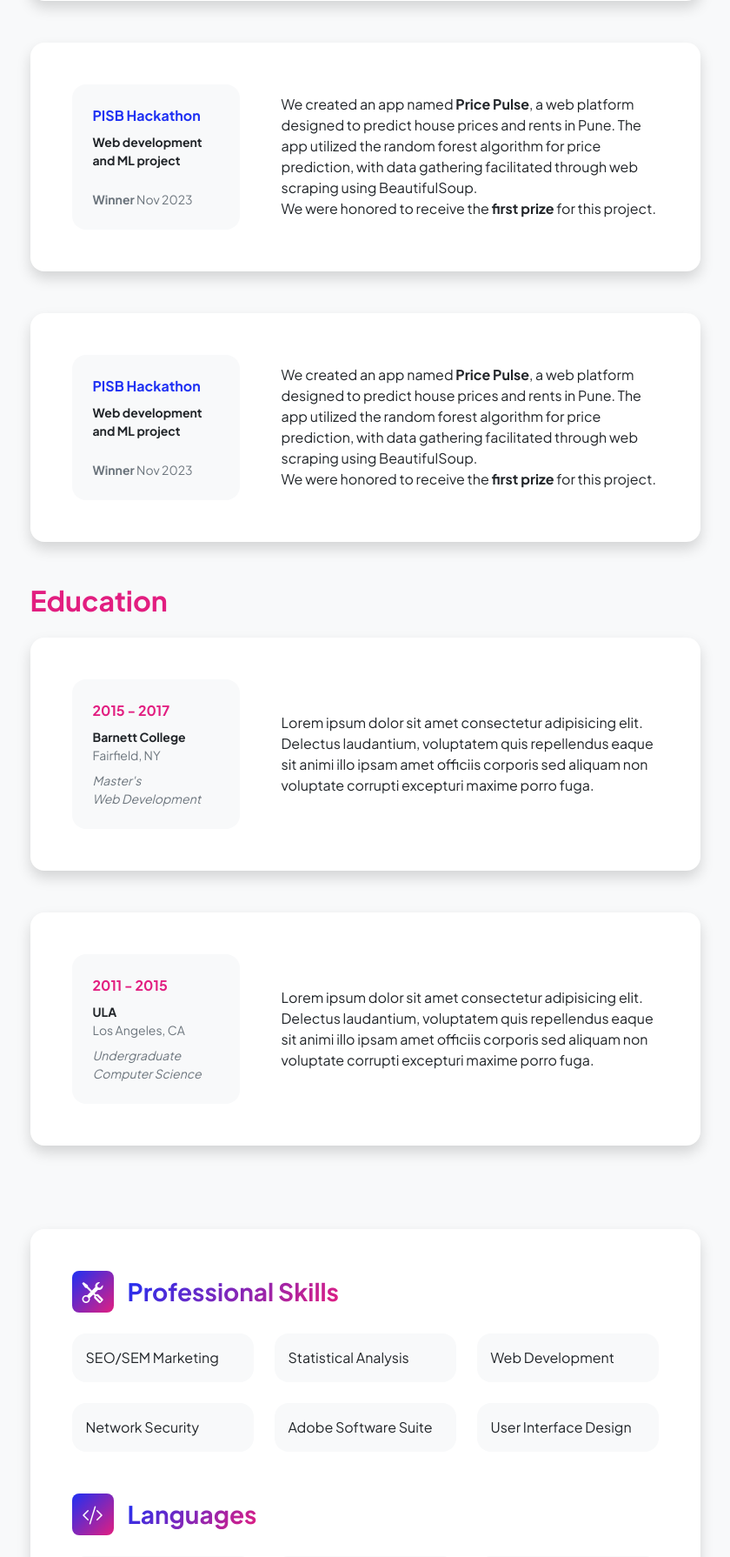
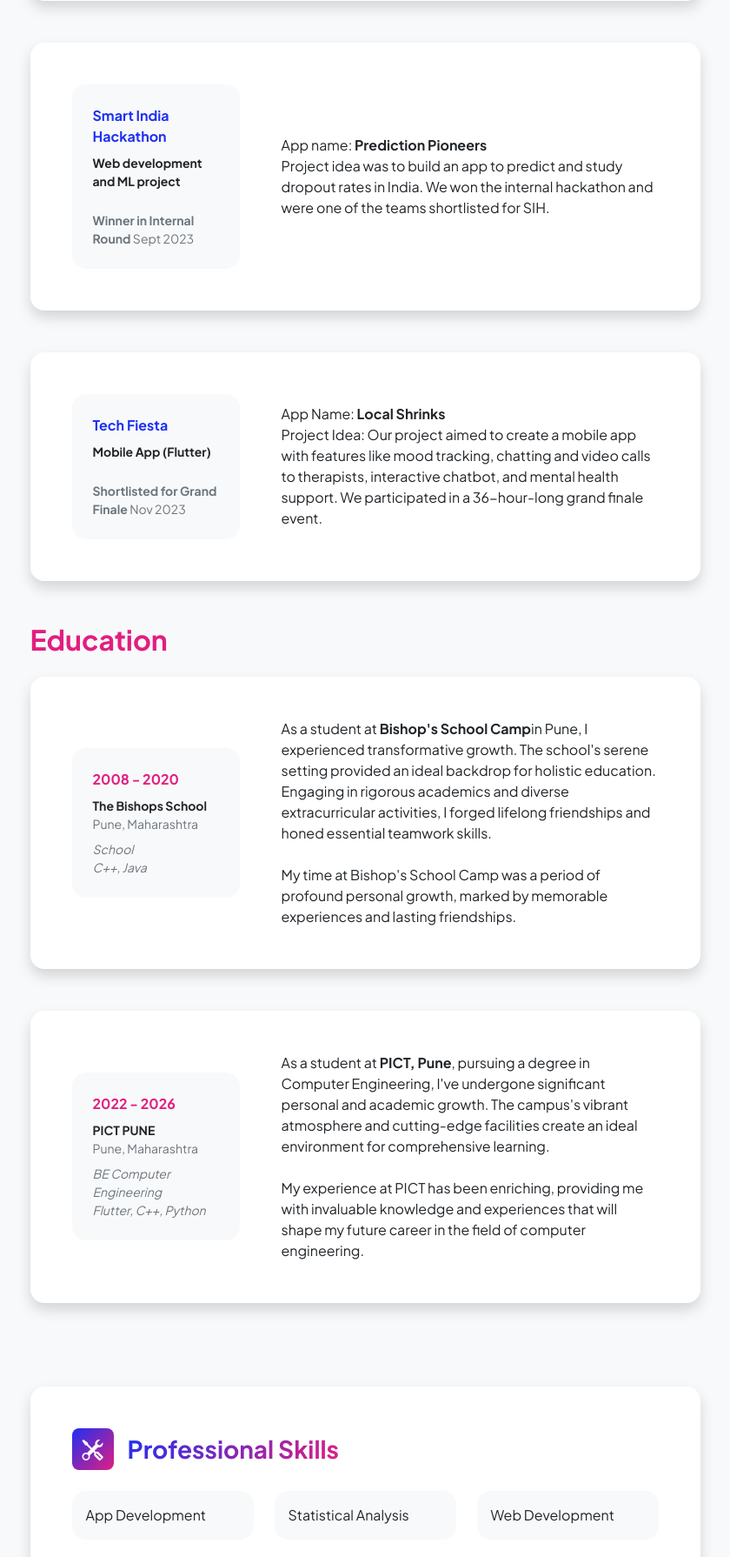
Before and after one commit to ameyk2004/ameykulkarni, a Flask app: page /resume in a window 1280 px wide. Shown: the part 570-2360 px from the top of the page at 87% size, without its empty margins (220-1060 px from the left). Run offline with Flask 3, Linux system fonts and the light colour scheme; some libraries are stand-ins or nearby versions.

```diff
--- a/templates/index.html
+++ b/portfolio/templates/home.html
@@ -22,7 +22,7 @@
             <!-- Navigation-->
             <nav class="navbar navbar-expand-lg navbar-light bg-white py-3">
                 <div class="container px-5">
-                    <a class="navbar-brand" href="index.html"><span class="fw-bolder text-primary">Portfolio</span></a>
+                    <a class="navbar-brand" href="{{ url_for('home') }}"><span class="fw-bolder text-primary">Portfolio</span></a>
                     <button class="navbar-toggler" type="button" data-bs-toggle="collapse" data-bs-target="#navbarSupportedContent" aria-controls="navbarSupportedContent" aria-expanded="false" aria-label="Toggle navigation"><span class="navbar-toggler-icon"></span></button>
                     <div class="collapse navbar-collapse" id="navbarSupportedContent">
                         <ul class="navbar-nav ms-auto mb-2 mb-lg-0 small fw-bolder">
--- a/templates/resume.html
+++ b/portfolio/templates/resume.html
@@ -22,13 +22,12 @@
             <!-- Navigation-->
             <nav class="navbar navbar-expand-lg navbar-light bg-white py-3">
                 <div class="container px-5">
-                    <a class="navbar-brand" href="index.html"><span class="fw-bolder text-primary">Portfolio</span></a>
+                    <a class="navbar-brand" href="{{ url_for('home') }}"><span class="fw-bolder text-primary">Portfolio</span></a>
                     <button class="navbar-toggler" type="button" data-bs-toggle="collapse" data-bs-target="#navbarSupportedContent" aria-controls="navbarSupportedContent" aria-expanded="false" aria-label="Toggle navigation"><span class="navbar-toggler-icon"></span></button>
                     <div class="collapse navbar-collapse" id="navbarSupportedContent">
                         <ul class="navbar-nav ms-auto mb-2 mb-lg-0 small fw-bolder">
                              <li class="nav-item"><a class="nav-link" href="{{ url_for('home') }}">Home</a></li>
                             <li class="nav-item"><a class="nav-link" href="{{ url_for('resume') }}">Resume</a></li>
-                            <li class="nav-item"><a class="nav-link" href="{{ url_for('contact') }}">Contact</a></li>
                             <li class="nav-item"><a class="nav-link" href="{{ url_for('projects') }}">Projects</a></li>
                         </ul>
                     </div>
@@ -43,15 +42,13 @@
                     <div class="col-lg-11 col-xl-9 col-xxl-8">
                         <!-- Experience Section-->
                         <section>
-                            <div class="d-flex align-items-center justify-content-between mb-4">
-                                <h2 class="text-primary fw-bolder mb-0">Hackathons</h2>
-                                <!-- Download resume button-->
-                                <!-- Note: Set the link href target to a PDF file within your project-->
-                                <a class="btn btn-primary px-4 py-3" href="{{ url_for('download_resume') }}">
-                                    <div class="d-inline-block bi bi-download me-2"></div>
-                                    Download Resume
-                                </a>
-                            </div>
+                            <div class="d-flex flex-column flex-md-row align-items-center justify-content-between mb-4">
+    <h2 class="text-primary fw-bolder mb-3 mb-md-0">Hackathons</h2>
+    <a class="btn btn-primary px-4 py-3 mt-3 mt-md-0" href="{{ url_for('download_resume') }}">
+        <div class="d-inline-block bi bi-download me-2"></div>
+        Download Resume
+    </a>
+</div>
                             <!-- Experience Card 1-->
                             <div class="card shadow border-0 rounded-4 mb-5">
                                 <div class="card-body p-5">
@@ -76,32 +73,39 @@
                                     <div class="row align-items-center gx-5">
                                         <div class="col text-center text-lg-start mb-4 mb-lg-0">
                                             <div class="bg-light p-4 rounded-4">
-                                                <div class="text-primary fw-bolder mb-2">PISB Hackathon</div>
+                                                <div class="text-primary fw-bolder mb-2">Smart India Hackathon</div>
                                                 <div class="small fw-bolder">Web development and ML project</div>
                                                 <br>
-                                                <div class="small text-muted"><b>Winner</b> Nov 2023</div>
+                                                <div class="small text-muted"><b>Winner in Internal Round</b> Sept 2023</div>
                                             </div>
                                         </div>
                                       <div class="col-lg-8">
-                                          <div>We created an app named <b>Price Pulse</b>, a web platform designed to predict house prices and rents in Pune. The app utilized the random forest algorithm for price prediction, with data gathering facilitated through web scraping using BeautifulSoup.<br> We were honored to receive the <b>first prize</b> for this project.</div>
+                                          <div>
+    App name: <b>Prediction Pioneers</b><br>
+    Project idea was to build an app to predict and study dropout rates in India. We won the internal hackathon and were one of the teams shortlisted for SIH.
 </div>
-
+</div>
                                     </div>
                                 </div>
                             </div>
+
+
                             <div class="card shadow border-0 rounded-4 mb-5">
                                 <div class="card-body p-5">
                                     <div class="row align-items-center gx-5">
                                         <div class="col text-center text-lg-start mb-4 mb-lg-0">
                                             <div class="bg-light p-4 rounded-4">
-                                                <div class="text-primary fw-bolder mb-2">PISB Hackathon</div>
-                                                <div class="small fw-bolder">Web development and ML project</div>
+                                                <div class="text-primary fw-bolder mb-2">Tech Fiesta</div>
+                                                <div class="small fw-bolder">Mobile App (Flutter)</div>
                                                 <br>
-                                                <div class="small text-muted"><b>Winner</b> Nov 2023</div>
+                                                <div class="small text-muted"><b>Shortlisted for Grand Finale</b> Nov 2023</div>
                                             </div>
                                         </div>
                                       <div class="col-lg-8">
-                                          <div>We created an app named <b>Price Pulse</b>, a web platform designed to predict house prices and rents in Pune. The app utilized the random forest algorithm for price prediction, with data gathering facilitated through web scraping using BeautifulSoup.<br> We were honored to receive the <b>first prize</b> for this project.</div>
+                                       <div>
+    App Name: <b>Local Shrinks</b><br>
+    Project Idea: Our project aimed to create a mobile app with features like mood tracking, chatting and video calls to therapists, interactive chatbot, and mental health support. We participated in a 36-hour-long grand finale event.
+</div>
 </div>
 
                                     </div>
@@ -118,18 +122,18 @@
                                     <div class="row align-items-center gx-5">
                                         <div class="col text-center text-lg-start mb-4 mb-lg-0">
                                             <div class="bg-light p-4 rounded-4">
-                                                <div class="text-secondary fw-bolder mb-2">2015 - 2017</div>
+                                                <div class="text-secondary fw-bolder mb-2">2008 - 2020</div>
                                                 <div class="mb-2">
-                                                    <div class="small fw-bolder">Barnett College</div>
-                                                    <div class="small text-muted">Fairfield, NY</div>
+                                                    <div class="small fw-bolder">The Bishops School</div>
+                                                    <div class="small text-muted">Pune, Maharashtra</div>
                                                 </div>
                                                 <div class="fst-italic">
-                                                    <div class="small text-muted">Master's</div>
-                                                    <div class="small text-muted">Web Development</div>
+                                                    <div class="small text-muted">School</div>
+                                                    <div class="small text-muted">C++, Java</div>
                                                 </div>
                                             </div>
                                         </div>
-                                        <div class="col-lg-8"><div>Lorem ipsum dolor sit amet consectetur adipisicing elit. Delectus laudantium, voluptatem quis repellendus eaque sit animi illo ipsam amet officiis corporis sed aliquam non voluptate corrupti excepturi maxime porro fuga.</div></div>
+                                        <div class="col-lg-8"><div>As a student at <b>Bishop's School Camp</b>in Pune, I experienced transformative growth. The school's serene setting provided an ideal backdrop for holistic education. <br>Engaging in rigorous academics and diverse extracurricular activities, I forged lifelong friendships and honed essential teamwork skills. <br><br>My time at Bishop's School Camp was a period of profound personal growth, marked by memorable experiences and lasting friendships.</div></div>
                                     </div>
                                 </div>
                             </div>
@@ -139,18 +143,21 @@
                                     <div class="row align-items-center gx-5">
                                         <div class="col text-center text-lg-start mb-4 mb-lg-0">
                                             <div class="bg-light p-4 rounded-4">
-                                                <div class="text-secondary fw-bolder mb-2">2011 - 2015</div>
+                                                <div class="text-secondary fw-bolder mb-2">2022 - 2026</div>
                                                 <div class="mb-2">
-                                                    <div class="small fw-bolder">ULA</div>
-                                                    <div class="small text-muted">Los Angeles, CA</div>
+                                                    <div class="small fw-bolder">PICT PUNE</div>
+                                                    <div class="small text-muted">Pune, Maharashtra</div>
                                                 </div>
                                                 <div class="fst-italic">
-                                                    <div class="small text-muted">Undergraduate</div>
-                                                    <div class="small text-muted">Computer Science</div>
+                                                    <div class="small text-muted">BE Computer Engineering</div>
+                                                    <div class="small text-muted">Flutter, C++, Python</div>
                                                 </div>
                                             </div>
                                         </div>
-                                        <div class="col-lg-8"><div>Lorem ipsum dolor sit amet consectetur adipisicing elit. Delectus laudantium, voluptatem quis repellendus eaque sit animi illo ipsam amet officiis corporis sed aliquam non voluptate corrupti excepturi maxime porro fuga.</div></div>
+                                      <div class="col-lg-8">
+    <div>As a student at <b>PICT, Pune</b>, pursuing a degree in Computer Engineering, I've undergone significant personal and academic growth. The campus's vibrant atmosphere and cutting-edge facilities create an ideal environment for comprehensive learning.<br><br> My experience at PICT has been enriching, providing me with invaluable knowledge and experiences that will shape my future career in the field of computer engineering.</div>
+</div>
+
                                     </div>
                                 </div>
                             </div>
@@ -169,33 +176,17 @@
                                             <h3 class="fw-bolder mb-0"><span class="text-gradient d-inline">Professional Skills</span></h3>
                                         </div>
                                         <div class="row row-cols-1 row-cols-md-3 mb-4">
-                                            <div class="col mb-4 mb-md-0"><div class="d-flex align-items-center bg-light rounded-4 p-3 h-100">SEO/SEM Marketing</div></div>
+                                            <div class="col mb-4 mb-md-0"><div class="d-flex align-items-center bg-light rounded-4 p-3 h-100">App Development</div></div>
                                             <div class="col mb-4 mb-md-0"><div class="d-flex align-items-center bg-light rounded-4 p-3 h-100">Statistical Analysis</div></div>
                                             <div class="col"><div class="d-flex align-items-center bg-light rounded-4 p-3 h-100">Web Development</div></div>
                                         </div>
                                         <div class="row row-cols-1 row-cols-md-3">
-                                            <div class="col mb-4 mb-md-0"><div class="d-flex align-items-center bg-light rounded-4 p-3 h-100">Network Security</div></div>
-                                            <div class="col mb-4 mb-md-0"><div class="d-flex align-items-center bg-light rounded-4 p-3 h-100">Adobe Software Suite</div></div>
+                                            <div class="col mb-4 mb-md-0"><div class="d-flex align-items-center bg-light rounded-4 p-3 h-100">Data Security</div></div>
+                                            <div class="col mb-4 mb-md-0"><div class="d-flex align-items-center bg-light rounded-4 p-3 h-100">Database Designing</div></div>
                                             <div class="col"><div class="d-flex align-items-center bg-light rounded-4 p-3 h-100">User Interface Design</div></div>
                                         </div>
                                     </div>
                                     <!-- Languages list-->
-                                    <div class="mb-0">
-                                        <div class="d-flex align-items-center mb-4">
-                                            <div class="feature bg-primary bg-gradient-primary-to-secondary text-white rounded-3 me-3"><i class="bi bi-code-slash"></i></div>
-                                            <h3 class="fw-bolder mb-0"><span class="text-gradient d-inline">Languages</span></h3>
-                                        </div>
-                                        <div class="row row-cols-1 row-cols-md-3 mb-4">
-                                            <div class="col mb-4 mb-md-0"><div class="d-flex align-items-center bg-light rounded-4 p-3 h-100">HTML</div></div>
-                                            <div class="col mb-4 mb-md-0"><div class="d-flex align-items-center bg-light rounded-4 p-3 h-100">CSS</div></div>
-                                            <div class="col"><div class="d-flex align-items-center bg-light rounded-4 p-3 h-100">JavaScript</div></div>
-                                        </div>
-                                        <div class="row row-cols-1 row-cols-md-3">
-                                            <div class="col mb-4 mb-md-0"><div class="d-flex align-items-center bg-light rounded-4 p-3 h-100">Python</div></div>
-                                            <div class="col mb-4 mb-md-0"><div class="d-flex align-items-center bg-light rounded-4 p-3 h-100">Ruby</div></div>
-                                            <div class="col"><div class="d-flex align-items-center bg-light rounded-4 p-3 h-100">Node.js</div></div>
-                                        </div>
-                                    </div>
                                 </div>
                             </div>
                         </section>
@@ -204,20 +195,7 @@
             </div>
         </main>
         <!-- Footer-->
-        <footer class="bg-white py-4 mt-auto">
-            <div class="container px-5">
-                <div class="row align-items-center justify-content-between flex-column flex-sm-row">
-                    <div class="col-auto"><div class="small m-0">Copyright &copy; Your Website 2023</div></div>
-                    <div class="col-auto">
-                        <a class="small" href="#!">Privacy</a>
-                        <span class="mx-1">&middot;</span>
-                        <a class="small" href="#!">Terms</a>
-                        <span class="mx-1">&middot;</span>
-                        <a class="small" href="#!">Contact</a>
-                    </div>
-                </div>
-            </div>
-        </footer>
+
         <!-- Bootstrap core JS-->
         <script src="https://cdn.jsdelivr.net/npm/bootstrap@5.2.3/dist/static/js/bootstrap.bundle.min.js"></script>
         <!-- Core theme JS-->
--- a/server.py
+++ b/server.py
@@ -1,27 +1,24 @@
-from flask import Flask, render_template, send_from_directory
+from flask import Flask, render_template, send_from_directory, Blueprint
 
-app = Flask(__name__)
+pricepulse = Blueprint("pricepulse", __name__, static_folder="static",  template_folder="templates")
 
-@app.route('/')
+
+@pricepulse.route('/')
 def home():
     return render_template('index.html')
 
-@app.route('/resume')
+@pricepulse.route('/resume')
 def resume():
     return render_template('resume.html')
 
-@app.route('/contact')
+@pricepulse.route('/contact')
 def contact():
     return render_template('contact.html')
 
-@app.route('/projects')
+@pricepulse.route('/projects')
 def projects():
     return render_template('projects.html')
 
-@app.route('/download')
+@pricepulse.route('/download')
 def download_resume():
     return send_from_directory('./resume', 'resume.pdf')
-
-
-if __name__ == '__main__':
-    app.run(host='0.0.0.0', port=81, debug=True)
```
Also changed, not shown: portfolio/portfolio.py (added, +30 -0 lines), portfolio/templates/projects.html (renamed from templates/projects.html, +5 -3 lines), portfolio/__init__.py (added), portfolio/static/assets/favicon.ico (renamed from static/assets/favicon.ico), portfolio/static/assets/image-300x400.jpg (added), portfolio/static/assets/image-900x1200.jpg (added), portfolio/static/assets/localshrinks.png (added), portfolio/static/assets/profile.png (renamed from static/assets/profile.png), portfolio/static/css/styles.css, portfolio/static/js/scripts.js (renamed from static/js/scripts.js), portfolio/templates/contact.html (renamed from templates/contact.html), 2 other files.
